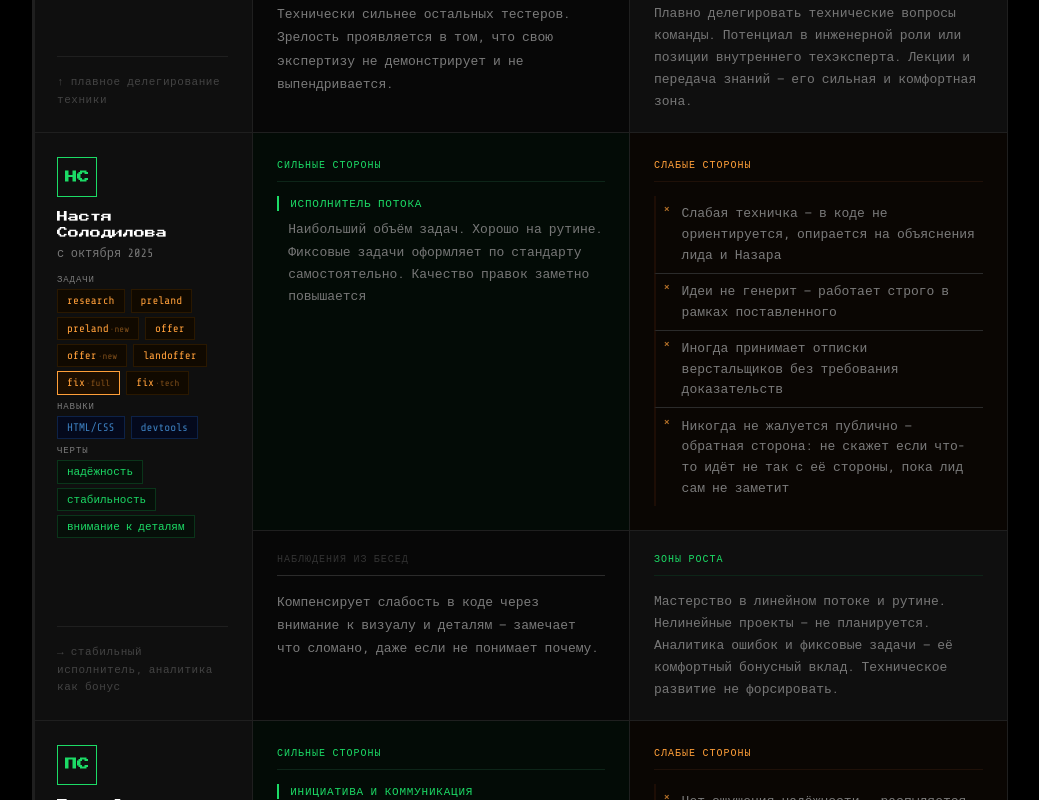
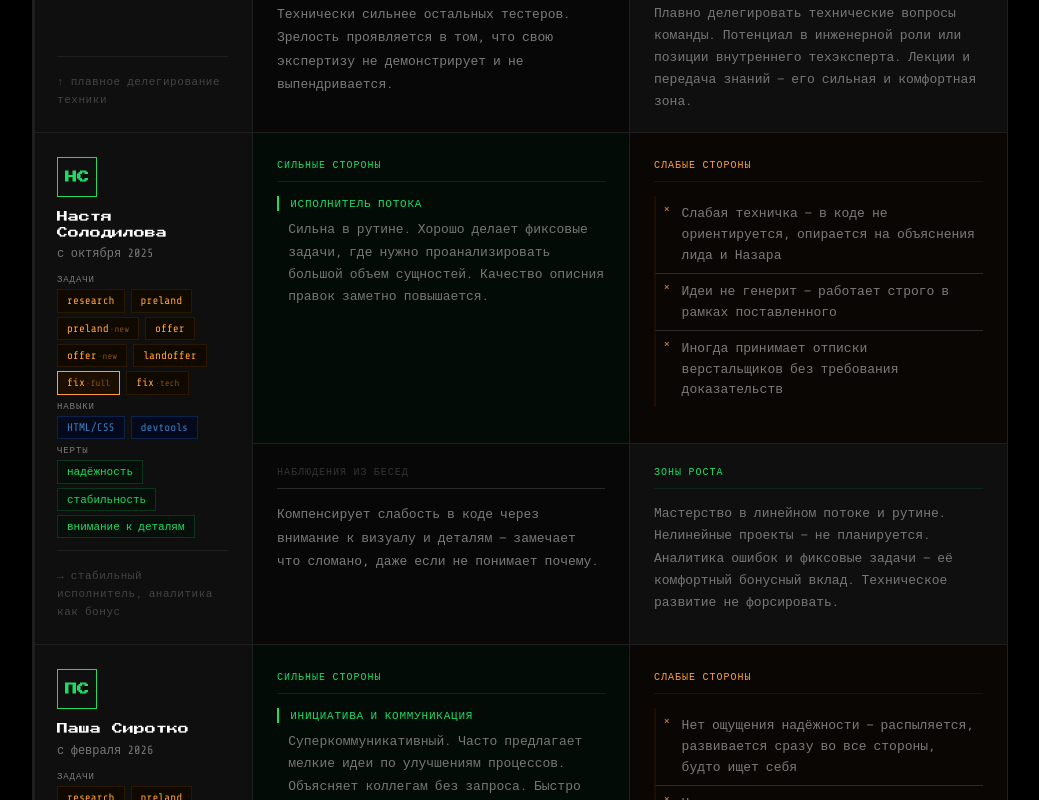
Before and after one commit to Kolobaka777/Q2, a Vue app: page / in a window 1280 px wide. Shown: the part 2420-3220 px from the top of the page, without its empty margins (120-1159 px from the left). Built offline with nearby package versions, Linux system fonts and the light colour scheme.

Commit message:
data: разбить лекции, убрать лектора

```diff
--- a/src/components/LectureItem.vue
+++ b/src/components/LectureItem.vue
@@ -11,7 +11,6 @@
     <div>
       <div class="lec-title">{{ lecture.title }}</div>
       <div class="lec-desc" :style="lecture.status === 'plan' ? 'color:#2a2a2a' : ''">{{ lecture.desc }}</div>
-      <div v-if="lecture.lecturer" class="lec-who">// Лектор: {{ lecture.lecturer }}</div>
     </div>
 
     <div :class="statusClass">{{ statusText }}</div>
--- a/src/data/index.js
+++ b/src/data/index.js
@@ -42,7 +42,7 @@ export const team = [
       'Не подходит для роли постоянного зама — ответственность давит, сам это признаёт',
     ],
     notes: 'Замечает системные проблемы на уровне «а почему вообще так?» — не баг в конкретной задаче, а паттерн. Его улучшения рождаются из личного неудобства, не ради галочки. Комфортно в роли «старшего среди равных» — помогает, если знает, но не претендует на авторитет. Когда говорит — говорит по делу, без воды.',
-    vectorFull: 'Ценный стабильный исполнитель. Развивать не нужно — нужно сохранять комфортный ритм и не перегружать ответственностью. Микроинициативы по процессам — его естественный способ вклада в команду.',
+    vectorFull: 'Ценный стабильный исполнитель. Развивать не нужно — нужно сохранять комфортный ритм и не перегружать ответственностью. Микроинициативы по процессам — его естественный способ вклада в команду. Один из возможных путей развития - автотестирование, загорелся, когда услышал о такой идее.',
   },
   {
     initials: 'НК',
@@ -104,7 +104,7 @@ export const team = [
     strengths: [
       {
         title: 'исполнитель потока',
-        text: 'Наибольший объём задач. Хорошо на рутине. Фиксовые задачи оформляет по стандарту самостоятельно. Качество правок заметно повышается',
+        text: 'Сильна в рутине. Хорошо делает фиксовые задачи, где нужно проанализировать большой объем сущностей. Качество описния правок заметно повышается.',
       },
 
     ],
@@ -112,7 +112,6 @@ export const team = [
       'Слабая техничка — в коде не ориентируется, опирается на объяснения лида и Назара',
       'Идеи не генерит — работает строго в рамках поставленного',
       'Иногда принимает отписки верстальщиков без требования доказательств',
-      'Никогда не жалуется публично — обратная сторона: не скажет если что-то идёт не так с её стороны, пока лид сам не заметит',
     ],
     notes: 'Компенсирует слабость в коде через внимание к визуалу и деталям — замечает что сломано, даже если не понимает почему.',
     vectorFull: 'Мастерство в линейном потоке и рутине. Нелинейные проекты — не планируется. Аналитика ошибок и фиксовые задачи — её комфортный бонусный вклад. Техническое развитие не форсировать.',
@@ -166,9 +165,9 @@ export const lectures = [
   {
     num: 1,
     status: 'done',
-    title: 'Основы HTML',
-    desc: 'Структура HTML-документа, базовые теги, семантика. Разобрали как браузер читает разметку.',
-    lecturer: 'Назар Космынин',
+    title: 'Макросы и сплиты',
+    desc: 'Что такое макросы, как работают сплиты, где смотреть параметры в AIO. Разобрали lp_content_var и устаревший lp_mvt_content_var.',
+    lecturer: 'Тимлид',
   },
   {
     num: 2,
@@ -184,29 +183,35 @@ export const lectures = [
     desc: 'Работа с инспектором, разбор ошибок в консоли, изменение стилей в браузере. Научились тестировать параметры на лету.',
     lecturer: 'Назар Космынин',
   },
-  {
+    {
     num: 4,
     status: 'done',
-    title: 'Макросы и сплиты',
-    desc: 'Что такое макросы, как работают сплиты, где смотреть параметры в AIO. Разобрали lp_content_var и устаревший lp_mvt_content_var.',
-    lecturer: 'Тимлид',
+    title: 'Основы HTML',
+    desc: 'Структура HTML-документа, базовые теги, семантика. Разобрали как браузер читает разметку.',
+    lecturer: 'Назар Космынин',
   },
   {
     num: 5,
     status: 'done',
-    title: 'Практика CSS: параметры и переполнение',
-    desc: 'Комментирование кода, изменение CSS-параметров через DevTools (object-fit, background-position и др.). Проверка переполнения текстовых и фото-блоков.',
+    title: 'Практика CSS: параметры',
+    desc: 'Комментирование кода, изменение CSS-параметров через DevTools (object-fit, background-position и др.).',
     lecturer: 'Назар Космынин',
   },
   {
     num: 6,
     status: 'done',
-    title: 'HTML и CSS: вопросы и кейсы',
-    desc: 'Разбор вопросов и реальных кейсов из задач команды. Закрепление тем по HTML и CSS в формате обсуждения.',
+    title: 'Проверка переполнения текстовых и фото-блоков',
+    desc: 'Как проверять переполнение текстовых блоков и фото при разных разрешениях и длинах контента.',
     lecturer: 'Назар Космынин',
   },
   {
     num: 7,
+    status: 'done',
+    title: 'HTML и CSS: вопросы и кейсы',
+    desc: 'Разбор вопросов и реальных кейсов из задач команды. Закрепление тем по HTML и CSS в формате обсуждения.',
+  },
+  {
+    num: 8,
     status: 'done',
     title: 'Технические стандарты вёрстки',
     desc: 'CSS-эффекты через свойства, а не разметку: text-transform, object-fit, box-shadow. Почему нельзя писать текст заглавными вручную и прочие нюансы',
```
